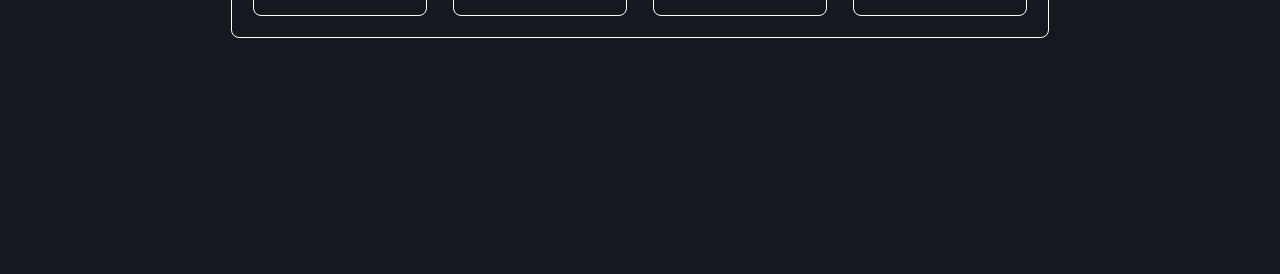
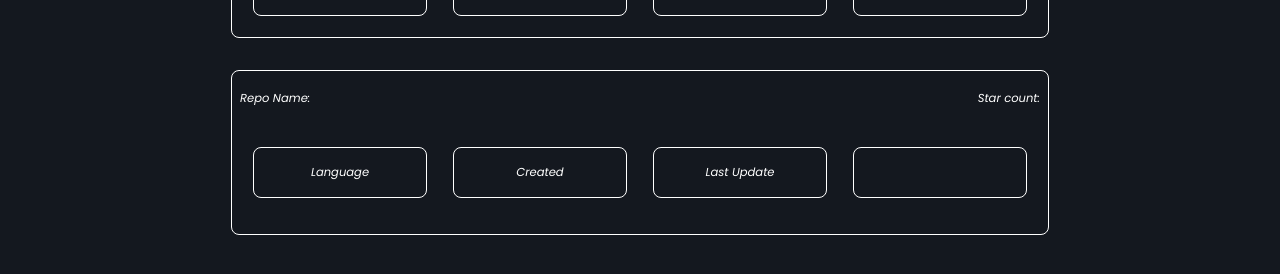
Before and after one commit to ke-kaa/GithubProfileAnalyzer, a React (Vite) app in the folder GithubProfileAnalyzer/: page / in a window 1280 px wide. Shown: the part 320-594 px from the top of the page. Built offline with nearby package versions, Linux system fonts and the light colour scheme.

Commit message:
Create RepoCard.jsx, Repocard.css

```diff
--- a/GithubProfileAnalyzer/src/App.jsx
+++ b/GithubProfileAnalyzer/src/App.jsx
@@ -4,7 +4,7 @@ import './App.css'
 import SearchBar from './components/SearchBar/SearchBar';
 import WebInfo from './components/WebInfo/WebInfo';
 import UserCard from './components/UserCard/UserCard';
-
+import RepoList from './components/RepoList/RepoList';
 function App() {
   const [count, setCount] = useState(0)
   return (
@@ -12,6 +12,7 @@ function App() {
       <SearchBar />
       {/* <WebInfo /> */}
       <UserCard />
+      <RepoList />
     </>
   )
 }
--- a/GithubProfileAnalyzer/src/components/RepoList/RepoList.css
+++ b/GithubProfileAnalyzer/src/components/RepoList/RepoList.css
@@ -0,0 +1,51 @@
+.repo-card {
+    color: #fff;
+    font-size: 11.55px;
+    width: 88.8%;
+    margin: 1rem auto;
+    border: 1px solid #fff;
+    border-radius: 8px;
+    padding: 8px;
+}
+
+.name-starcount {
+    display: flex;
+    justify-content: space-between;
+}
+
+.repo-extra-info {
+    display: flex;
+    justify-content: space-around;
+    margin: 1rem 0;
+}
+
+.repo-extra-info div {
+    border: 1px solid #fff;
+    margin: 8px;
+    border-radius: 8px;
+    padding: 4px;
+    text-align: center;
+    flex: 1;
+}
+
+@media (min-width: 768px){
+    .repo-card {
+        width: 665px;
+    }
+
+    .repo-extra-info div {
+        flex: 1;
+        margin: 0.8rem;
+    }
+}
+
+@media (min-width: 1024px){
+    .repo-card {
+        width: 800px;
+    }
+
+    .repo-extra-info div {
+        flex: 1;
+        margin: 0.8rem;
+    }
+}
--- a/GithubProfileAnalyzer/src/components/RepoList/RepoList.jsx
+++ b/GithubProfileAnalyzer/src/components/RepoList/RepoList.jsx
@@ -0,0 +1,51 @@
+import React from 'react'
+import './RepoList.css'
+// import LanguageChart from '../LanguageChart/LanguageChart'
+
+export default function RepoList({name, stargazers_count, language, created_at, updated_at, forks_count}) {
+  return (
+    <div className='repo-card'>
+        <div className='name-starcount'>
+            {/* <p>{name}</p> */}
+                <p><span>Repo Name: </span>{name}</p>
+
+            <div className='star-count'>
+                <p><span> Star count: </span>{stargazers_count}</p>
+
+            </div>
+        </div>
+        <div className='repo-extra-info'>
+            <div className='main-lang'>
+                <p>{language}</p>
+                <p>Language</p>
+            </div>
+            <div>
+                <p>{created_at}</p>
+                <p>Created</p>
+            </div>
+            <div>
+                <p>{updated_at}</p>
+                <p>Last Update</p>
+            </div>
+            <div>
+                <p>{forks_count}</p>
+                <img src="" alt="" className='fork-icon'/>
+            </div>
+        </div>
+
+        {/* <LanguageChart /> */}
+    </div>
+  )
+}
+
+/*
+    repo name
+    start count
+
+    main language
+    created at
+    last update
+    for count
+
+    language chart
+*/
--- a/GithubProfileAnalyzer/src/services/githubService.js
+++ b/GithubProfileAnalyzer/src/services/githubService.js
@@ -1,6 +1,7 @@
 // API calls to Github: fetch user data, fetch user repos, fetch repo languages
 // https://api.github.com/users/{username}
 // https://api.github.com/users/{username}/repos
+// https://api.github.com/users/{username}/repos/languages
 
 import axios from 'axios';
 
--- a/package.json
+++ b/package.json
@@ -1,5 +1,6 @@
 {
   "dependencies": {
-    "react-icons": "^5.5.0"
+    "react-icons": "^5.5.0",
+    "recharts": "^2.15.3"
   }
 }
```
Also changed, not shown: 1 other file (tests, documents, lock files or other folders).
